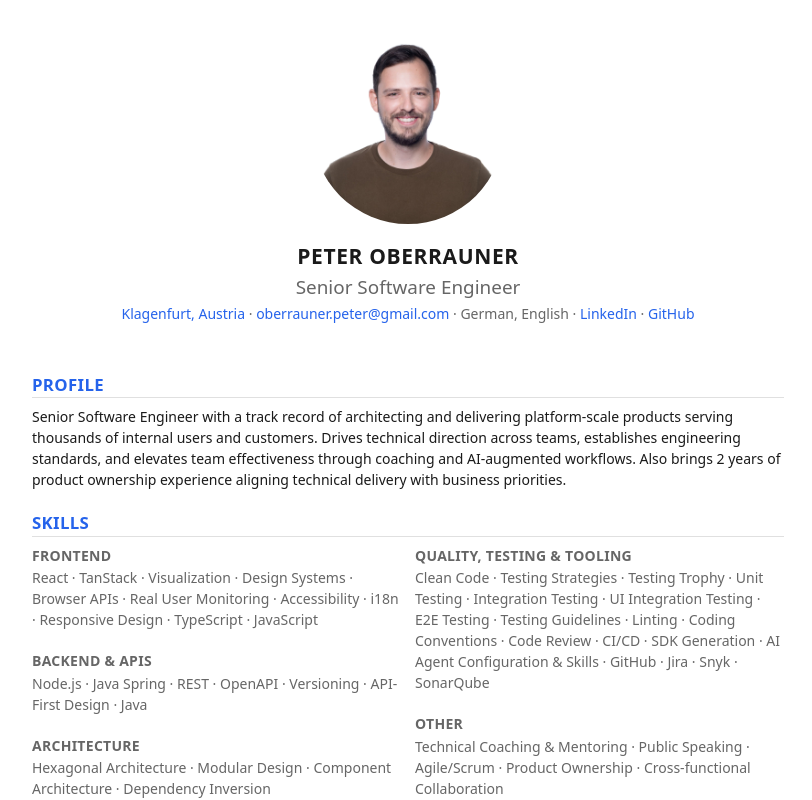
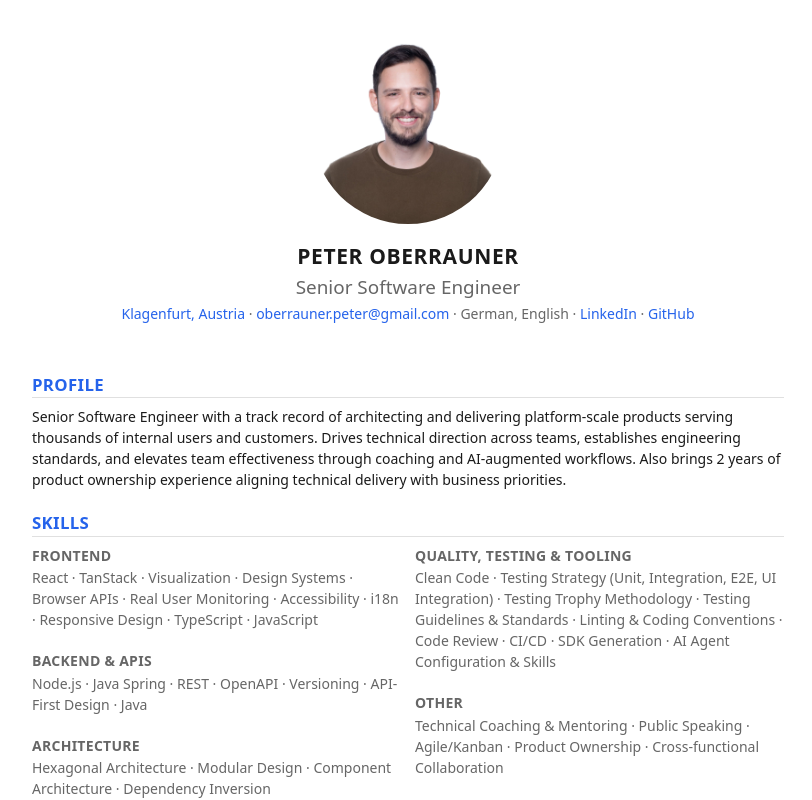
Before and after one commit to AlmostBearded/almostbearded.github.io, a React (Vite) app: page / in a window 1280 px wide. Shown: the top 800 px of the page, without its empty margins (232-1044 px from the left). Built offline with nearby package versions, Linux system fonts and the light colour scheme.

Commit message:
clean up skills section

```diff
--- a/src/data.ts
+++ b/src/data.ts
@@ -66,28 +66,19 @@ export const cvData: CvData = {
       category: "Quality, Testing & Tooling",
       skills: [
         "Clean Code",
-        "Testing Strategies",
-        "Testing Trophy",
-        "Unit Testing",
-        "Integration Testing",
-        "UI Integration Testing",
-        "E2E Testing",
-        "Testing Guidelines",
-        "Linting",
-        "Coding Conventions",
+        "Testing Strategy (Unit, Integration, E2E, UI Integration)",
+        "Testing Trophy Methodology",
+        "Testing Guidelines & Standards",
+        "Linting & Coding Conventions",
         "Code Review",
         "CI/CD",
         "SDK Generation",
         "AI Agent Configuration & Skills",
-        "GitHub",
-        "Jira",
-        "Snyk",
-        "SonarQube",
       ],
     },
     {
       category: "Other",
-      skills: ["Technical Coaching & Mentoring", "Public Speaking", "Agile/Scrum", "Product Ownership", "Cross-functional Collaboration"],
+      skills: ["Technical Coaching & Mentoring", "Public Speaking", "Agile/Kanban", "Product Ownership", "Cross-functional Collaboration"],
     },
   ],
   experience: [
```
